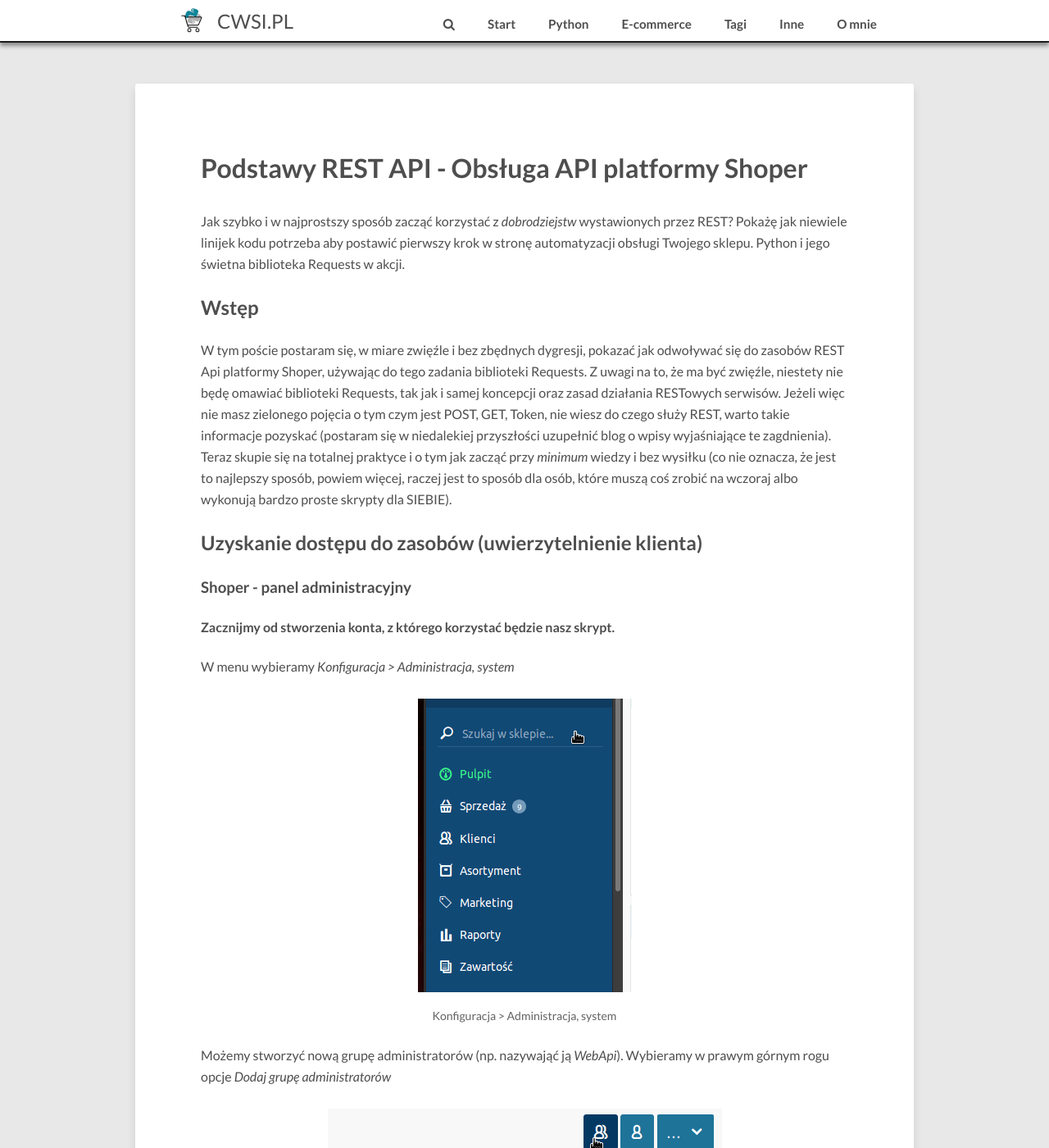
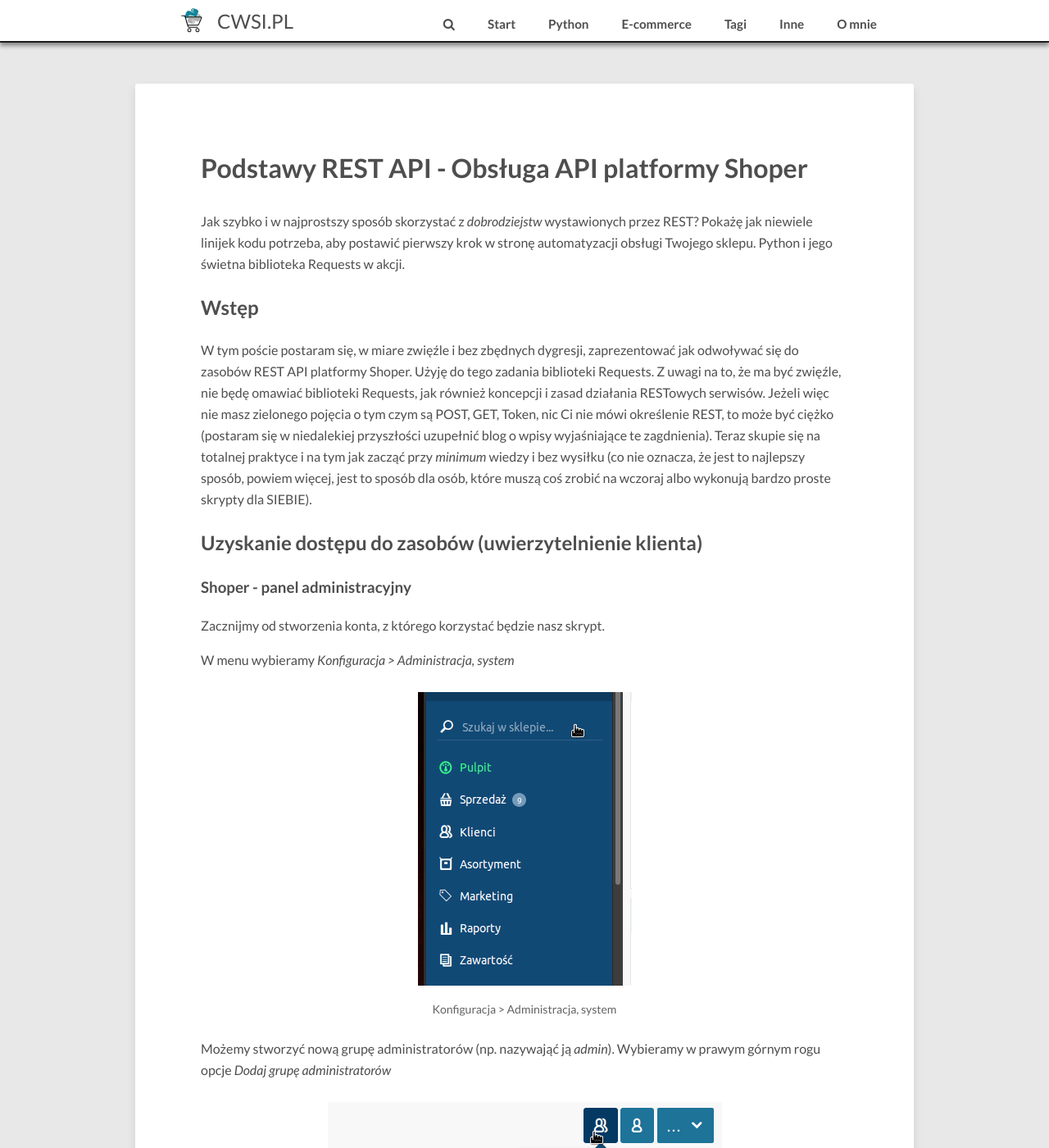
Before and after one commit to chawel/blog-test, a Jekyll site: the page built from _posts/ecommerce/shoper/2018-02-12-podstawy-restapi-obsluga-api-platformy-shoper.md, in a window 1280 px wide and 1400 px high, scrolled down 248 px. Shown: the whole window at 82% size. Built offline with Jekyll 4.4.1, drawn with Linux system fonts in a browser that asks for light colours; nearby versions of some CDN libraries; comment, search, counter and statistics services are not loaded; some of the changed text lies outside the part shown.

Commit message:
Minor changes in post Shoper REST API vol 1

```diff
--- a/_posts/ecommerce/shoper/2018-02-12-podstawy-restapi-obsluga-api-platformy-shoper.md
+++ b/_posts/ecommerce/shoper/2018-02-12-podstawy-restapi-obsluga-api-platformy-shoper.md
@@ -14,19 +14,19 @@
 date: 2018-02-12T18:14:02+01:00
 ---
 
-Jak szybko i w najprostszy sposób zacząć korzystać z *dobrodziejstw* wystawionych przez REST? Pokażę jak niewiele linijek kodu potrzeba aby postawić pierwszy krok w stronę automatyzacji obsługi Twojego sklepu. Python i jego świetna biblioteka Requests w akcji.
+Jak szybko i w najprostszy sposób skorzystać z *dobrodziejstw* wystawionych przez REST? Pokażę jak niewiele linijek kodu potrzeba, aby postawić pierwszy krok w stronę automatyzacji obsługi Twojego sklepu. Python i jego świetna biblioteka Requests w akcji.
 
 <!-- more -->
 
 ## Wstęp
 
-W tym poście postaram się, w miare zwięźle i bez zbędnych dygresji, pokazać jak odwoływać się do zasobów REST Api platformy Shoper, używając do tego zadania biblioteki Requests. Z uwagi na to, że ma być zwięźle, niestety nie będę omawiać biblioteki Requests, tak jak i samej koncepcji oraz zasad działania RESTowych serwisów. Jeżeli więc nie masz zielonego pojęcia o tym czym jest POST, GET, Token, nie wiesz do czego służy REST, warto takie informacje pozyskać (postaram się w niedalekiej przyszłości uzupełnić blog o wpisy wyjaśniające te zagdnienia). Teraz skupie się na totalnej praktyce i o tym jak zacząć przy *minimum* wiedzy i bez wysiłku (co nie oznacza, że jest to najlepszy sposób, powiem więcej, raczej jest to sposób dla osób, które muszą coś zrobić na wczoraj albo wykonują bardzo proste skrypty dla SIEBIE).
+W tym poście postaram się, w miare zwięźle i bez zbędnych dygresji, zaprezentować jak odwoływać się do zasobów REST API platformy Shoper. Użyję do tego zadania biblioteki Requests. Z uwagi na to, że ma być zwięźle, nie będę omawiać biblioteki Requests, jak również koncepcji i zasad działania RESTowych serwisów. Jeżeli więc nie masz zielonego pojęcia o tym czym są POST, GET, Token, nic Ci nie mówi określenie REST, to może być ciężko (postaram się w niedalekiej przyszłości uzupełnić blog o wpisy wyjaśniające te zagdnienia). Teraz skupie się na totalnej praktyce i na tym jak zacząć przy *minimum* wiedzy i bez wysiłku (co nie oznacza, że jest to najlepszy sposób, powiem więcej, jest to sposób dla osób, które muszą coś zrobić na wczoraj albo wykonują bardzo proste skrypty dla SIEBIE).
 
 ## Uzyskanie dostępu do zasobów (uwierzytelnienie klienta)
 
 ### Shoper - panel administracyjny
 
-#### Zacznijmy od stworzenia konta, z którego korzystać będzie nasz skrypt.
+Zacznijmy od stworzenia konta, z którego korzystać będzie nasz skrypt.
 
 W menu wybieramy *Konfiguracja > Administracja, system*
 
@@ -35,7 +35,7 @@
 	<figcaption>Konfiguracja > Administracja, system</figcaption>
 </figure>
 
-Możemy stworzyć nową grupę administratorów (np. nazywająć ją *WebApi*). Wybieramy w prawym górnym rogu opcje *Dodaj grupę administratorów*
+Możemy stworzyć nową grupę administratorów (np. nazywająć ją *admin*). Wybieramy w prawym górnym rogu opcje *Dodaj grupę administratorów*
 
 <figure class="center">
 	<img src='{{ site.url }}/images/shoper/shoper_admingroup.gif' alt="">
@@ -63,9 +63,9 @@
 	<figcaption>Uprawnienia.</figcaption>
 </figure>
 
-Ok to na tyle co potrzebujemy z panelu administracyjnego.
+#### Ok to na tyle co potrzebujemy z panelu administracyjnego, teraz czas na Python'a.
 
-### Python
+### Skrypt
 
 Importujemy bibliotekę [Requests](http://docs.python-requests.org/en/latest/)
 
@@ -79,13 +79,13 @@
 s = requests.Session()
 {% endhighlight %}
 
-Jesteśmy gotowi do uzyskania Token'a (w uproszczeniu jest to kod przekazywany w nagłówku, aby serwis REST mógł nas rozpoznać, i udzielić dostępu do zasobów). Aby taki token uzyskać, musimy metodą POST przekazać login i hasło do konta, które stworzyliśmy w panelu administracyjnym sklepu.
+Jesteśmy gotowi do uzyskania token'a (w uproszczeniu jest to kod przekazywany w nagłówku, aby serwis REST mógł nas rozpoznać i udzielić dostępu do zasobów). Token uzyskujemy odwołując się do zasobu */auth* metodą POST, którą przekazujemy login i hasło do konta, stworzone wcześniej w panelu administracyjnym.
 
 {% highlight python %}
 response = s.post('https://<url_naszego_sklepu>/webapi/rest/auth', auth=(<login>, <haslo>))
 {% endhighlight %}
 
-Jeżeli login, hasło i adres naszego sklepu się zgadza, powinniśmy otrzymać odpowiedź, którą przypisaliśmy do zmiennej *response*. Odpowiedzi zwykle są opisane w składni JSON, ale metoda post() zwraca nam obiekt. Wypisując *response*, otrzymamy jedynie status odpowiedzi.
+Jeżeli login, hasło i adres naszego sklepu są prawidłowe, powinniśmy otrzymać odpowiedź do zmiennej *response*. Odpowiedzi zwykle są opisane w składni JSON, ale metoda post() zwraca nam obiekt. Wypisując do konsoli *response*, otrzymamy jedynie status odpowiedzi.
 
 {% highlight python %}
 >> print(response)
@@ -107,17 +107,19 @@
 token = result['access_token']
 {% endhighlight %}
 
-Uzyskaliśmy *access_token* i przypisaliśmy go do zmiennej *token*. Wypada teraz go użyć. Jak pisałem, *access_token* musimy przekazywać jako element nagłówka każdego żądania, do tego własnie przyda się nam sesja, aby nie musieć pamiętać o jego przekazywaniu. Dodajemy go po prostu jako nagłówek sesji.
+Uzyskaliśmy *access_token* i przypisaliśmy go do zmiennej *token*. Wypada teraz go użyć. Jak pisałem wcześniej, *access_token* musimy przekazywać jako element nagłówka każdego żądania. Utworzona sesja pomoże nam się z tym uporać. Sesja będzie dla nas przechowywać nagłówki i automatycznie "doklejać" je do każdego żądania, które zostaną wywołane wewnątrz niej. Dodajmy więc token do sesji.
 
 {% highlight python %}
-s.headers.update(headers)
+s.headers.update({'Authorization': 'Bearer %s' % token})
 {% endhighlight %}
 
 Od tej pory nasze żądania są uwierzytelnione, co oznacza, że możemy swobodnie korzystać z zasobów REST Api.
 
 ### Przykładowe odwołanie się do zasobu
 
-Do dyspozycji, mamy operacje [CRUD](https://pl.wikipedia.org/wiki/CRUD). Wszystkie zasoby (opisane) znajdziemy w [Dokumentacja REST API Shoper](https://developers.shoper.pl/developers/api/getting-started). Tak więc jak to mówią: "The sky is the limit". Przykład uzyskania listy produktów:
+Do dyspozycji, mamy operacje [CRUD](https://pl.wikipedia.org/wiki/CRUD). Wszystkie zasoby (opisane z przykładami) znajdziemy w [Dokumentacja REST API Shoper](https://developers.shoper.pl/developers/api/getting-started). Pozostaje jedynie dobrać odpowiednie zasoby i umiejętnie je wykorzystać.
+
+Na koniec mały przykład, jak uzyskać listę produktówa w naszym sklepie:
 
 {% highlight python %}
 response = s.get(URL + '/products')
```
Also changed, not shown: other parts of _posts/ecommerce/shoper/2018-02-12-podstawy-restapi-obsluga-api-platformy-shoper.md (+1 -1 lines).
